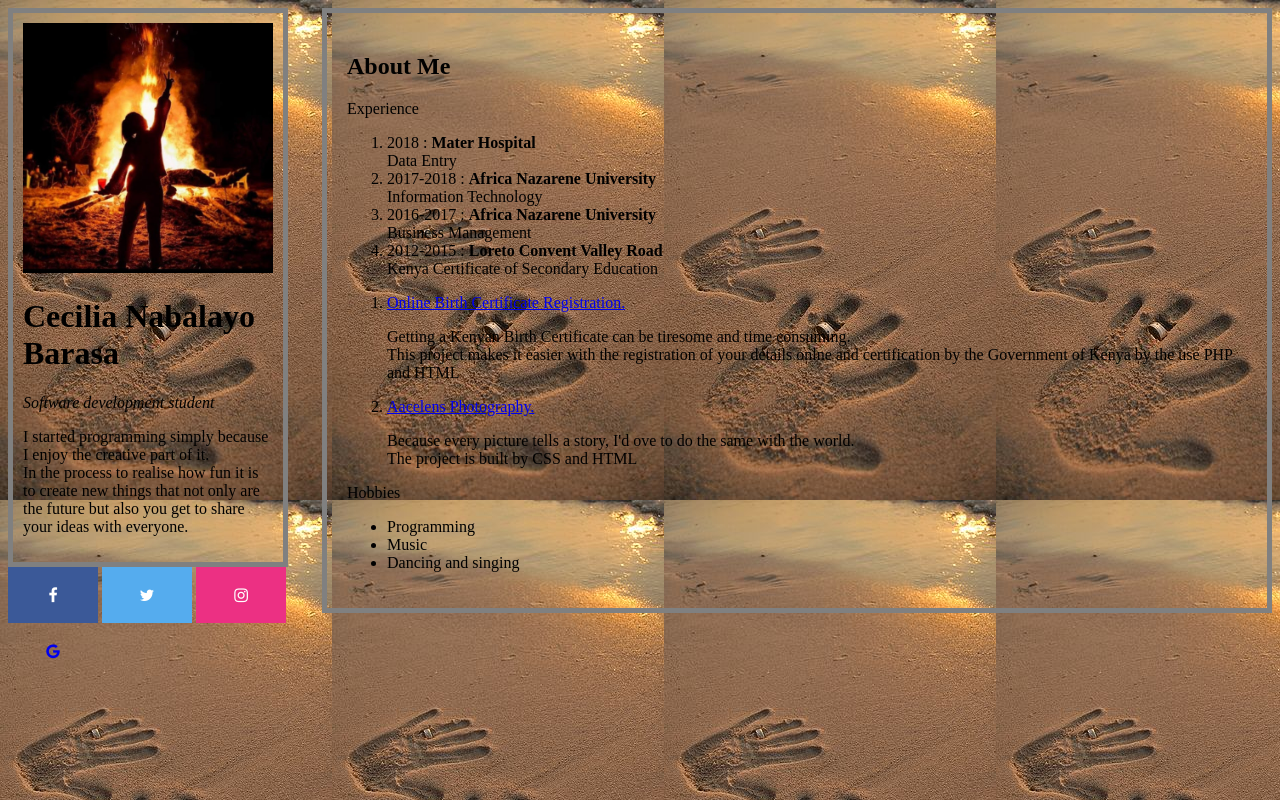
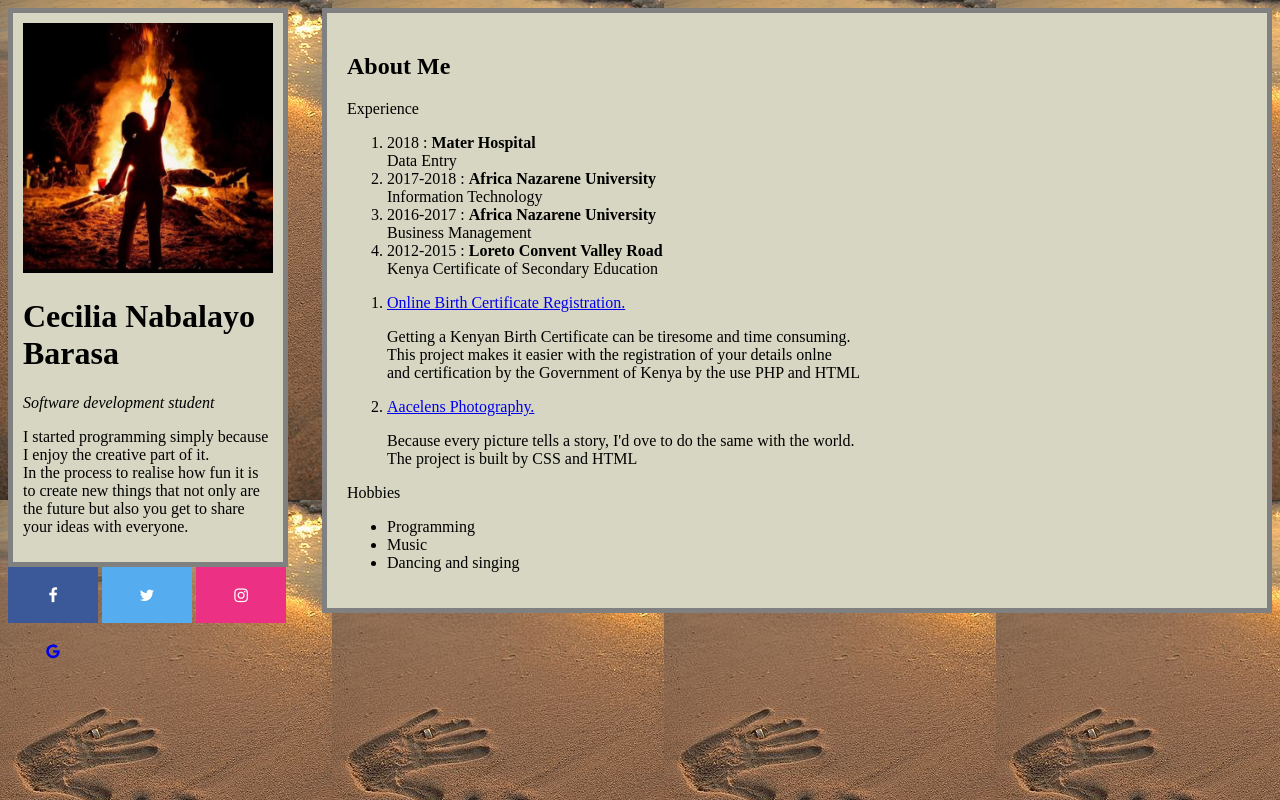
Before and after one commit to cecibarasa/my-portfolio, a plain HTML site: page index.html in a window 1280 px wide. Drawn offline with Linux system fonts and the light colour scheme; files whose address does not match are found by name.

Commit message:
add background color to box model

```diff
--- a/css/styles.css
+++ b/css/styles.css
@@ -1,5 +1,10 @@
 div{
   float: left;
+  width: 250px;
+  padding: 10px;
+  border: 5px solid gray;
+  margin: 0;
+  background-color: #d6d6c2;
 }
 span{
 float: right;
@@ -7,13 +12,11 @@ width: 900px;
   padding: 20px;
   border: 5px solid gray;
   margin: 0;
+  background-color:#d6d6c2;
 }
 body{
   background-image: url(Image/hands.jpg);
   background-attachment: fixed;
-}
-img{
-  opacity: 0.5px;
 }
 .footer {
   position: bottom;
--- a/index.html
+++ b/index.html
@@ -26,7 +26,7 @@
              </ol>
         </p>
         <ol>
-            <li><a href="https://cecibarasa.github.io/birth-certificate/">Online Birth Certificate Registration.</a><p>Getting a Kenyan Birth Certificate can be tiresome and time consuming.<br>This project makes it easier with the registration of your details onlne and certification by the Government of Kenya by the use PHP and HTML</p></li>
+            <li><a href="https://cecibarasa.github.io/birth-certificate/">Online Birth Certificate Registration.</a><p>Getting a Kenyan Birth Certificate can be tiresome and time consuming.<br>This project makes it easier with the registration of your details onlne<br>and certification by the Government of Kenya by the use PHP and HTML</p></li>
             <li><a href="https://cecibarasa.github.io/aacelens/">Aacelens Photography.</a><p>Because every picture tells a story, I'd ove to do the same with the world.<br>The project is built by CSS and HTML</p></li>
         </ol>
         <p>Hobbies</p>
```
